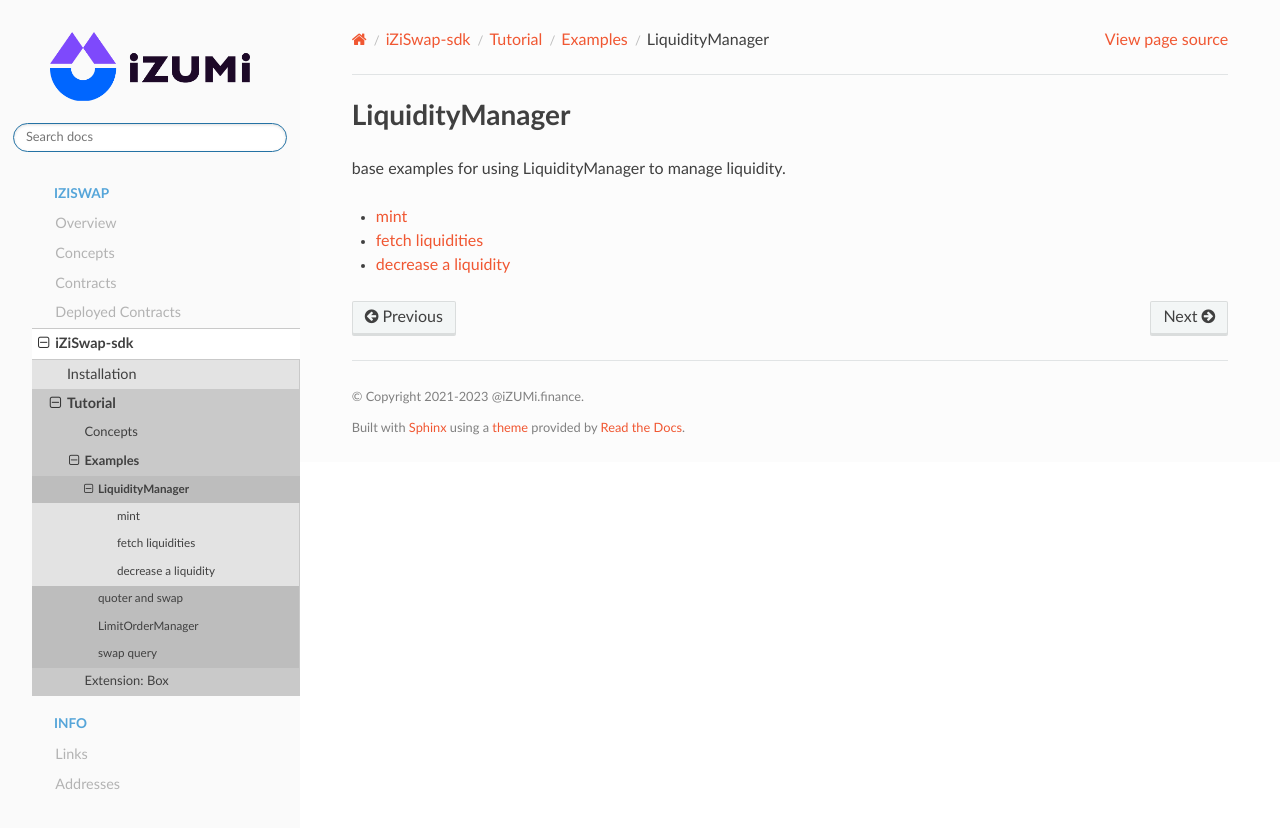
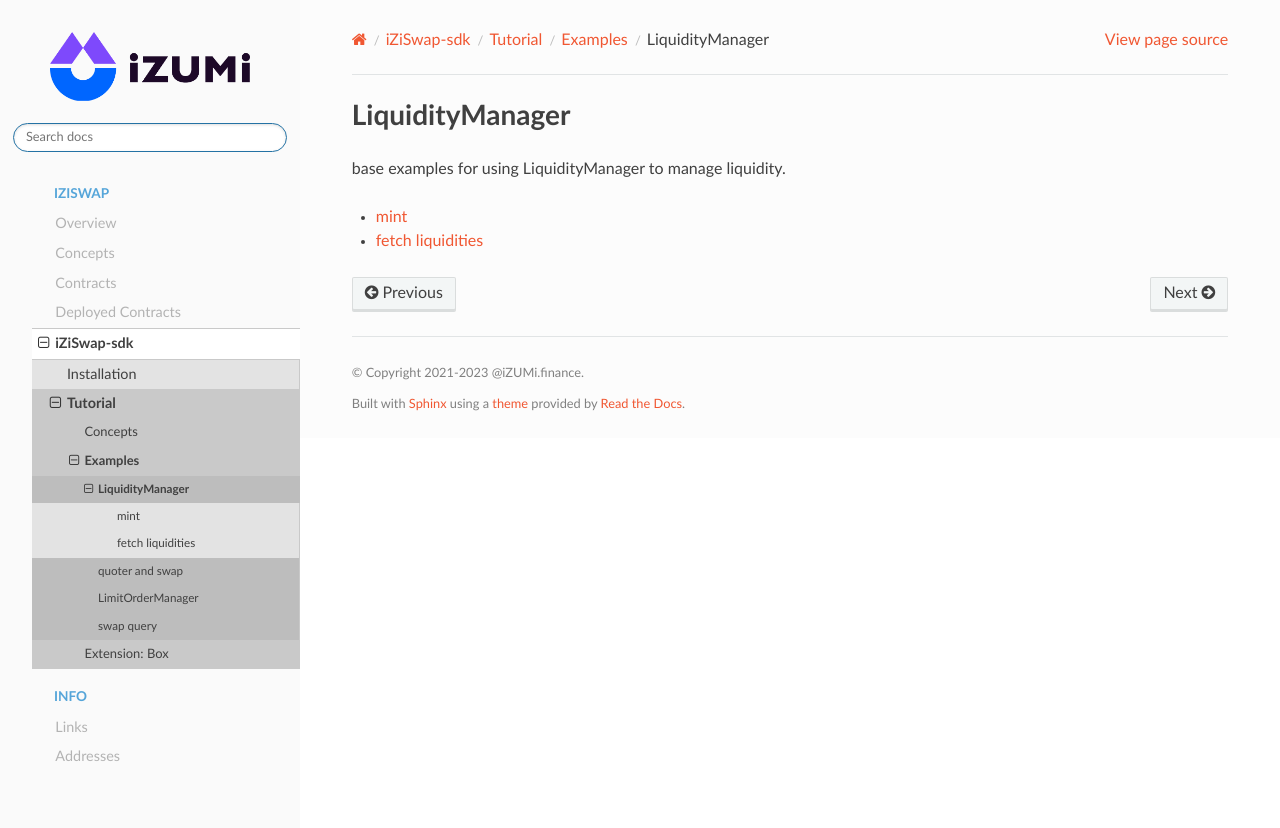
Before and after one commit to izumiFinance/izumi-docs, a Sphinx documentation site: the page built from docs/source/iZiSwap/SDK/examples/liquidity_manager/liquidity_manager.rst, in a window 1280 px wide. Shown: the top 828 px of the page. Built offline with Sphinx 7.4.7 and the Read the Docs theme 2.0.0, drawn with Linux system fonts in a browser that asks for light colours.

Commit message:
temp hide dec liquidity

```diff
--- a/docs/source/iZiSwap/SDK/examples/liquidity_manager/liquidity_manager.rst
+++ b/docs/source/iZiSwap/SDK/examples/liquidity_manager/liquidity_manager.rst
@@ -10,4 +10,4 @@ base examples for using LiquidityManager to manage liquidity.
 
    mint
    fetch_liquidities
-   decrease_liquidity
+.. decrease_liquidity
```
